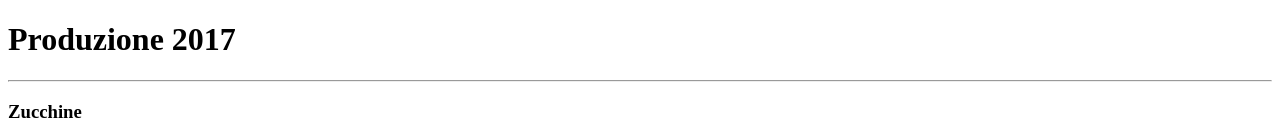
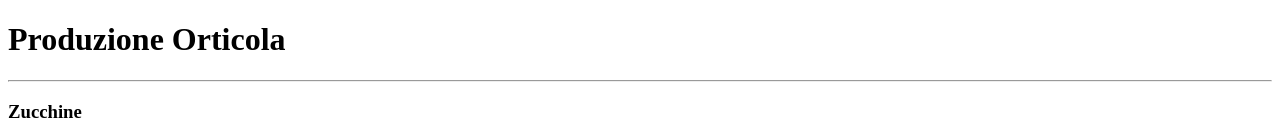
Before and after one commit to reez89/produzione-orticola, a plain HTML site: page index.html in a window 1280 px wide. Shown: the top 139 px of the page. Drawn offline with Linux system fonts and the light colour scheme.

Commit message:
Ho cambiato il contenuto del tag h1
il taga h1 è stato cambiato da Produzione 2017 a Produzione Orticola.

```diff
--- a/index.html
+++ b/index.html
@@ -10,7 +10,7 @@
   <div class="container">
     <!-- INIZIO HEADER -->
     <header>
-       <h1>Produzione 2017</h1>
+       <h1>Produzione Orticola</h1>
     </header>
     <hr>
     <!-- FINE HEADER -->
```
